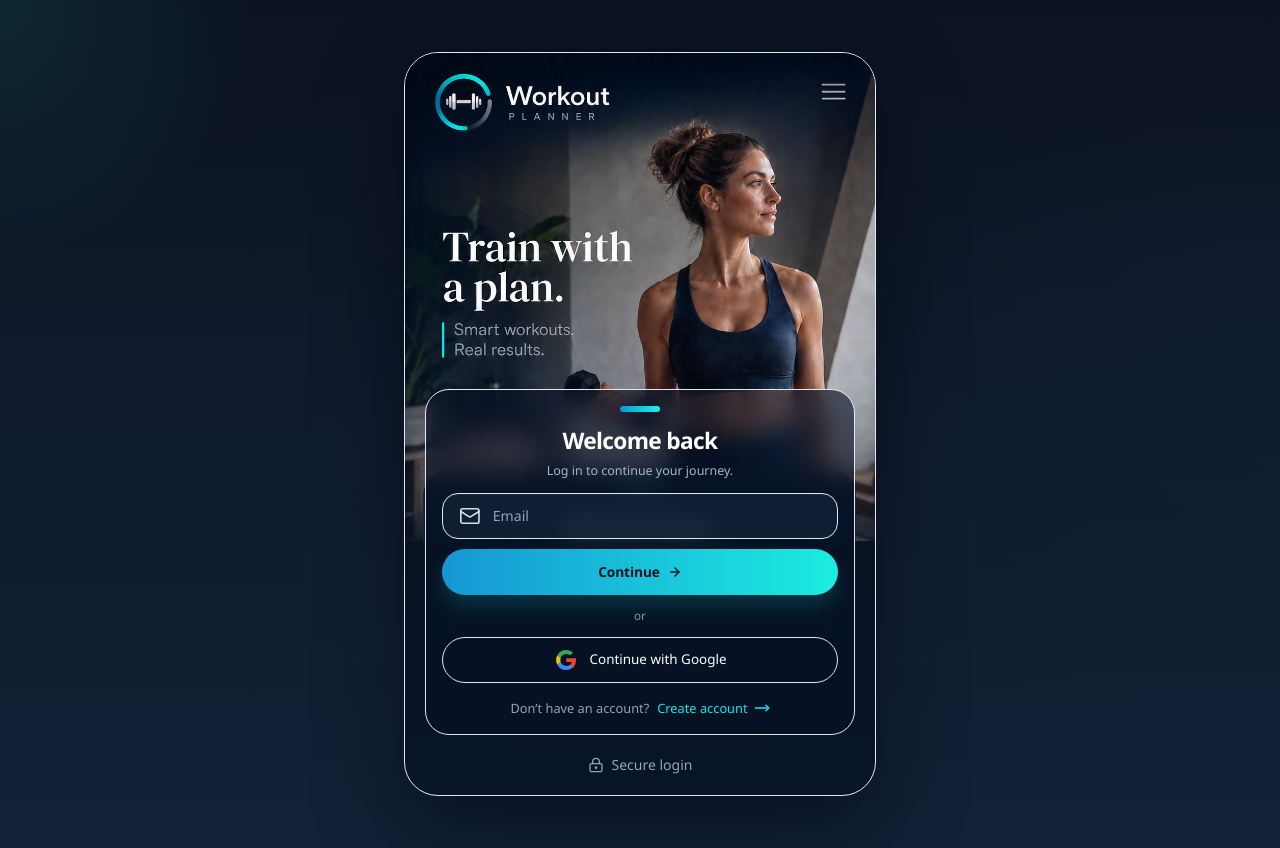
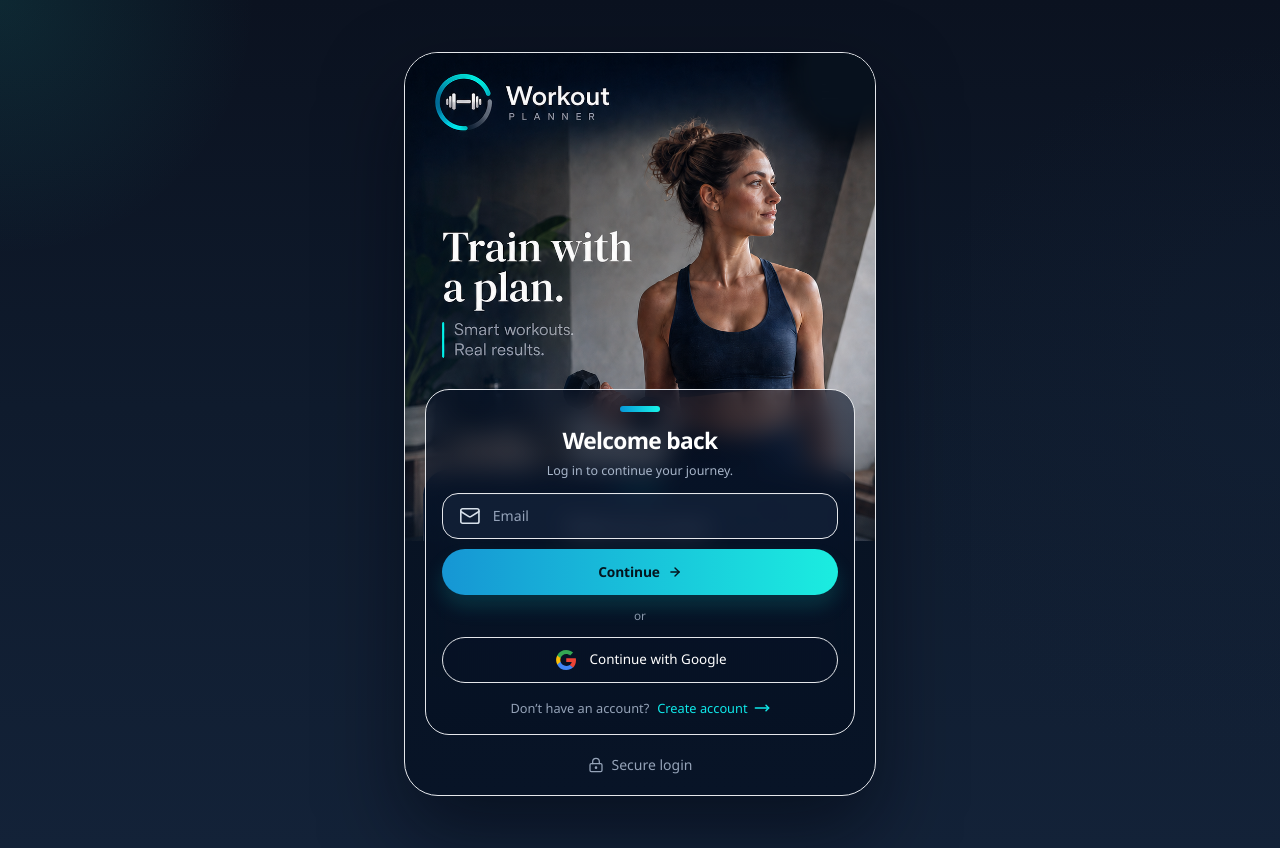
Before and after one commit to aradhana-jha/Workout_Planner, a React (Vite) app in the folder workout-planner/client/: page /login in a window 1280 px wide. Built offline with nearby package versions, Linux system fonts and the light colour scheme; no server answers.

Commit message:
Remove login hero menu artifact

```diff
--- a/workout-planner/client/src/pages/LoginPage.tsx
+++ b/workout-planner/client/src/pages/LoginPage.tsx
@@ -2,7 +2,7 @@ import React, { useEffect, useState } from 'react';
 import { ArrowRight, LockKeyhole, Mail, MoveRight } from 'lucide-react';
 import { useLocation, useNavigate } from 'react-router-dom';
 import { useAuthStore } from '../store/authStore';
-import loginReferenceImage from '../assets/login/login-reference.png';
+import loginReferenceImage from '../assets/login/login-reference-nomenu.png';
 
 const DEMO_MODE_ENABLED = import.meta.env.VITE_ENABLE_DEMO_MODE === 'true';
 const GOOGLE_LOGIN_URL = '/api/auth/google/start?redirectTo=%2Fdashboard';
@@ -153,7 +153,6 @@ export function LoginPage() {
                             alt="Workout Planner hero"
                             className="h-full w-full scale-[1.02] object-cover object-top"
                         />
-                        <div className="absolute right-2 top-2 h-20 w-20 rounded-[2rem] bg-[#07111D]/96 blur-sm" />
                         <div className="absolute inset-x-0 bottom-0 h-20 bg-[linear-gradient(180deg,rgba(7,17,29,0)_0%,rgba(7,17,29,0.18)_100%)]" />
                     </div>
 
```
Also changed, not shown: workout-planner/client/src/assets/login/login-reference-nomenu.png (added).
